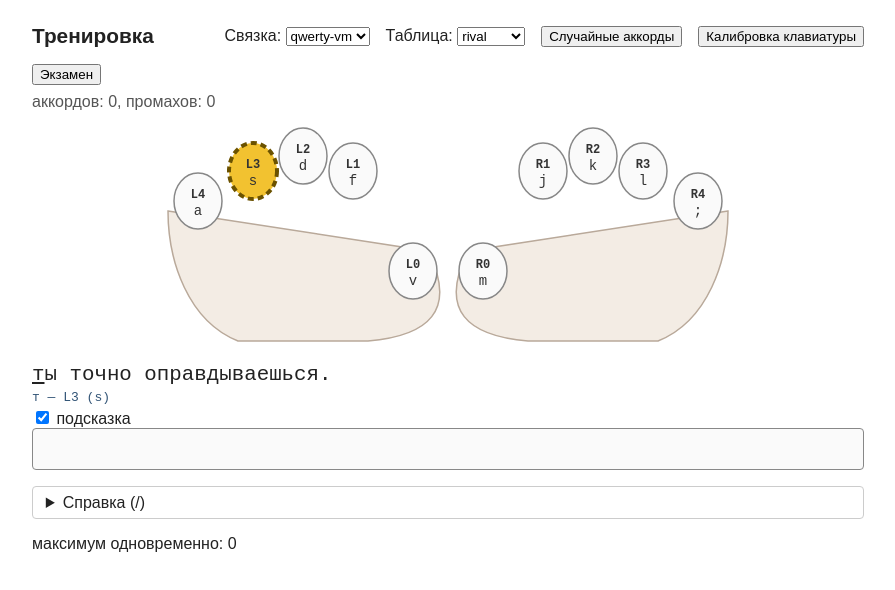
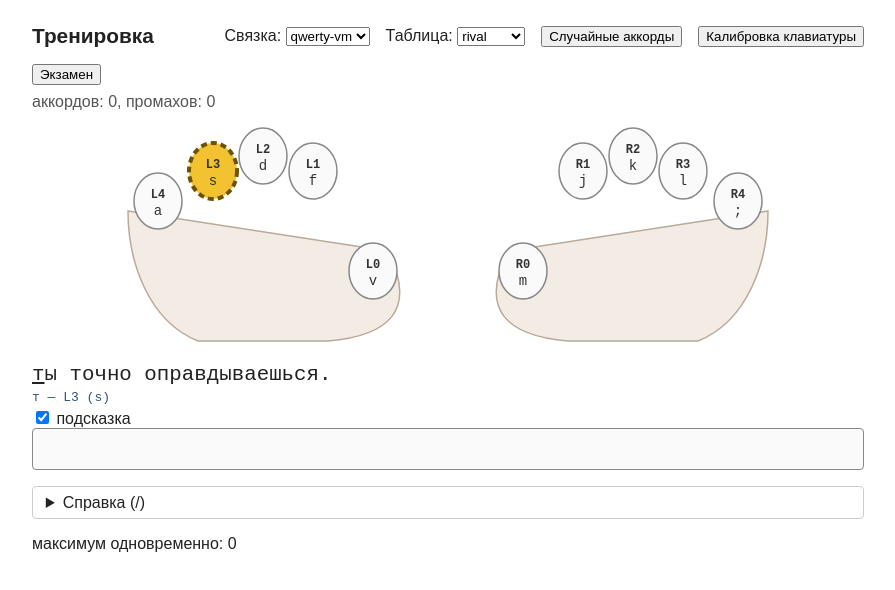
Before and after one commit to Breakdown08/steno-zero, a plain HTML site: page docs/index.html in a window 1280 px wide. Shown: the whole page, without its empty margins (192-1087 px from the left). Drawn offline with Linux system fonts and the light colour scheme.

Commit message:
style: hands drawn further apart so they do not blur into one

```diff
--- a/docs/index.html
+++ b/docs/index.html
@@ -22,7 +22,7 @@
   #entries { columns: 4; font-family: monospace; font-size: 0.9em; }
   #result { border: 2px solid #4a8; border-radius: 4px; padding: 0.5em 1em; margin: 1em 0; }
   #target { margin: 0.6em 0; display: flex; gap: 2em; align-items: center; flex-wrap: wrap; }
-  #hands { display: block; width: 100%; max-width: 40em; height: auto; margin: 0.6em auto; }
+  #hands { display: block; width: 100%; max-width: 45em; height: auto; margin: 0.6em auto; }
   #hands .palm { fill: #f3ece4; stroke: #b9a99a; stroke-width: 1.5; }
   .finger .tip { fill: #fafafa; stroke: #888; stroke-width: 1.5; }
   .finger .name { font: bold 12px monospace; text-anchor: middle; fill: #333; pointer-events: none; }
@@ -57,64 +57,64 @@
   <span id="target-label"></span>
   <span id="target-note"></span>
 </div>
-<svg id="hands" viewBox="0 0 640 230" role="img" aria-label="Две кисти: подсвечены пальцы аккорда">
-  <path class="palm" d="M 40 90 L 300 130 C 330 190 300 215 240 220 L 110 220 C 60 200 40 140 40 90 Z"></path>
-  <path class="palm" d="M 600 90 L 340 130 C 310 190 340 215 400 220 L 530 220 C 580 200 600 140 600 90 Z"></path>
-  <g class="finger" data-finger="0">
+<svg id="hands" viewBox="-40 0 720 230" role="img" aria-label="Две кисти: подсвечены пальцы аккорда">
+  <path class="palm" transform="translate(-40 0)" d="M 40 90 L 300 130 C 330 190 300 215 240 220 L 110 220 C 60 200 40 140 40 90 Z"></path>
+  <path class="palm" transform="translate(40 0)" d="M 600 90 L 340 130 C 310 190 340 215 400 220 L 530 220 C 580 200 600 140 600 90 Z"></path>
+  <g class="finger" data-finger="0" transform="translate(-40 0)">
     <ellipse class="tip" data-finger="0" cx="70" cy="80" rx="24" ry="28"></ellipse>
     <path class="cross" d="M 58 66 L 82 94 M 82 66 L 58 94"></path>
     <text class="name" x="70" y="77">L4</text>
     <text class="key" x="70" y="94"></text>
   </g>
-  <g class="finger" data-finger="1">
+  <g class="finger" data-finger="1" transform="translate(-40 0)">
     <ellipse class="tip" data-finger="1" cx="125" cy="50" rx="24" ry="28"></ellipse>
     <path class="cross" d="M 113 36 L 137 64 M 137 36 L 113 64"></path>
     <text class="name" x="125" y="47">L3</text>
     <text class="key" x="125" y="64"></text>
   </g>
-  <g class="finger" data-finger="2">
+  <g class="finger" data-finger="2" transform="translate(-40 0)">
     <ellipse class="tip" data-finger="2" cx="175" cy="35" rx="24" ry="28"></ellipse>
     <path class="cross" d="M 163 21 L 187 49 M 187 21 L 163 49"></path>
     <text class="name" x="175" y="32">L2</text>
     <text class="key" x="175" y="49"></text>
   </g>
-  <g class="finger" data-finger="3">
+  <g class="finger" data-finger="3" transform="translate(-40 0)">
     <ellipse class="tip" data-finger="3" cx="225" cy="50" rx="24" ry="28"></ellipse>
     <path class="cross" d="M 213 36 L 237 64 M 237 36 L 213 64"></path>
     <text class="name" x="225" y="47">L1</text>
     <text class="key" x="225" y="64"></text>
   </g>
-  <g class="finger" data-finger="4">
+  <g class="finger" data-finger="4" transform="translate(-40 0)">
     <ellipse class="tip" data-finger="4" cx="285" cy="150" rx="24" ry="28"></ellipse>
     <path class="cross" d="M 273 136 L 297 164 M 297 136 L 273 164"></path>
     <text class="name" x="285" y="147">L0</text>
     <text class="key" x="285" y="164"></text>
   </g>
-  <g class="finger" data-finger="5">
+  <g class="finger" data-finger="5" transform="translate(40 0)">
     <ellipse class="tip" data-finger="5" cx="355" cy="150" rx="24" ry="28"></ellipse>
     <path class="cross" d="M 343 136 L 367 164 M 367 136 L 343 164"></path>
     <text class="name" x="355" y="147">R0</text>
     <text class="key" x="355" y="164"></text>
   </g>
-  <g class="finger" data-finger="6">
+  <g class="finger" data-finger="6" transform="translate(40 0)">
     <ellipse class="tip" data-finger="6" cx="415" cy="50" rx="24" ry="28"></ellipse>
     <path class="cross" d="M 403 36 L 427 64 M 427 36 L 403 64"></path>
     <text class="name" x="415" y="47">R1</text>
     <text class="key" x="415" y="64"></text>
   </g>
-  <g class="finger" data-finger="7">
+  <g class="finger" data-finger="7" transform="translate(40 0)">
     <ellipse class="tip" data-finger="7" cx="465" cy="35" rx="24" ry="28"></ellipse>
     <path class="cross" d="M 453 21 L 477 49 M 477 21 L 453 49"></path>
     <text class="name" x="465" y="32">R2</text>
     <text class="key" x="465" y="49"></text>
   </g>
-  <g class="finger" data-finger="8">
+  <g class="finger" data-finger="8" transform="translate(40 0)">
     <ellipse class="tip" data-finger="8" cx="515" cy="50" rx="24" ry="28"></ellipse>
     <path class="cross" d="M 503 36 L 527 64 M 527 36 L 503 64"></path>
     <text class="name" x="515" y="47">R3</text>
     <text class="key" x="515" y="64"></text>
   </g>
-  <g class="finger" data-finger="9">
+  <g class="finger" data-finger="9" transform="translate(40 0)">
     <ellipse class="tip" data-finger="9" cx="570" cy="80" rx="24" ry="28"></ellipse>
     <path class="cross" d="M 558 66 L 582 94 M 582 66 L 558 94"></path>
     <text class="name" x="570" y="77">R4</text>
```
